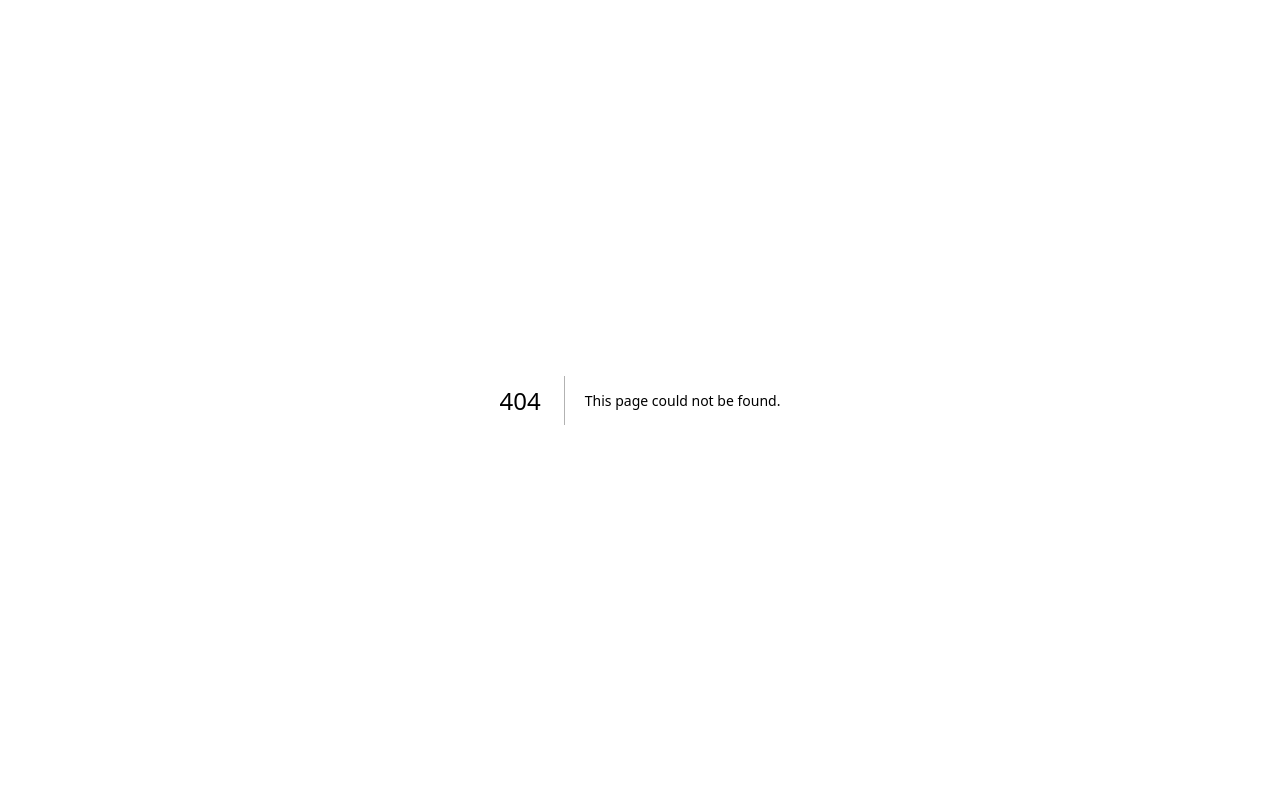
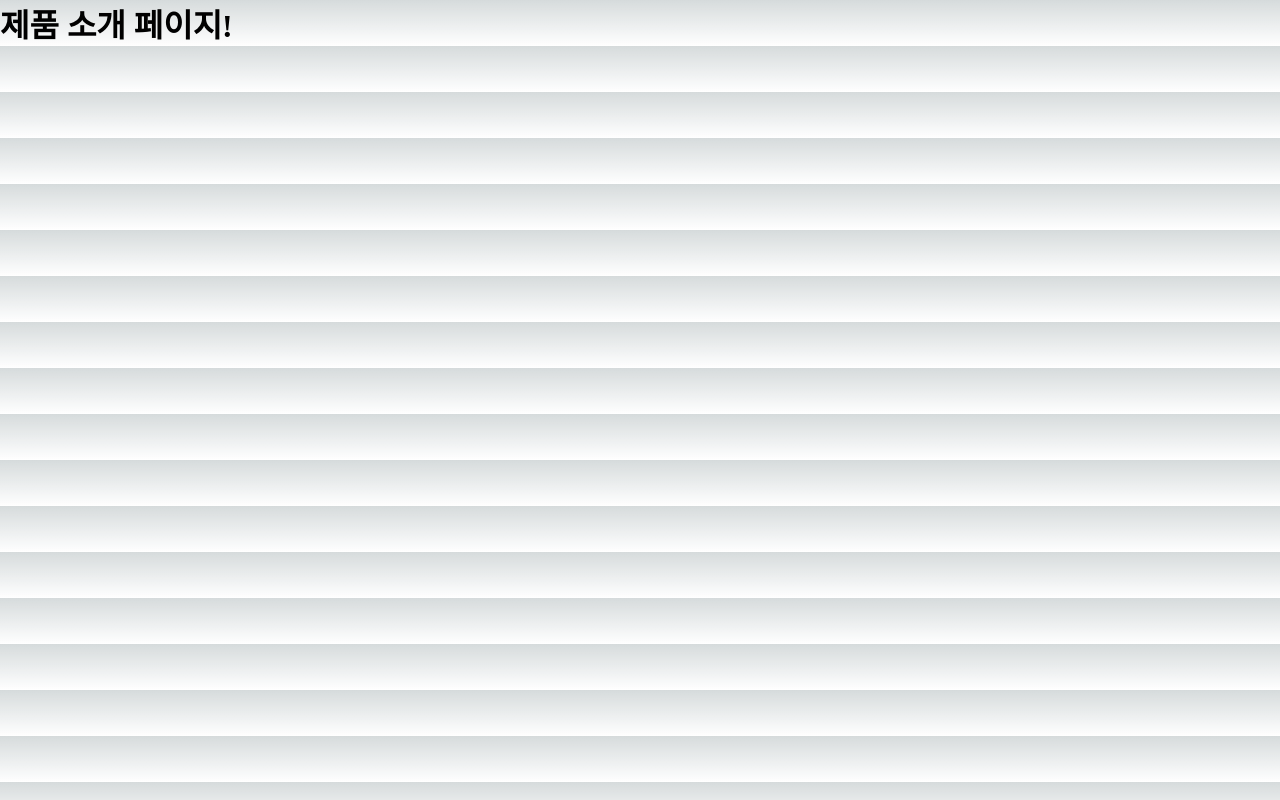
Before and after one commit to sstipdev/Next-JS, a Next.js app: page /products in a window 1280 px wide. Before the commit this address had no page. Built offline with nearby package versions, Linux system fonts and the light colour scheme.

Commit message:
Next js 12 버전 라우팅

```diff
--- /dev/null
+++ b/src/pages/about.tsx
@@ -0,0 +1,3 @@
+export default function AboutPage() {
+  return <h1>About US !</h1>;
+}
--- /dev/null
+++ b/src/pages/contact.tsx
@@ -0,0 +1,3 @@
+export default function ContactPage() {
+  return <h1>Contact US !</h1>;
+}
--- /dev/null
+++ b/src/pages/products/index.tsx
@@ -0,0 +1,3 @@
+export default function ProductsPage() {
+  return <h1>제품 소개 페이지!</h1>;
+}
--- /dev/null
+++ b/src/pages/products/pants.tsx
@@ -0,0 +1,3 @@
+export default function PantsPage() {
+  return <div>바지 제품 설명</div>;
+}
```
Also changed, not shown: 1 other file (tests, documents, lock files or other folders).
